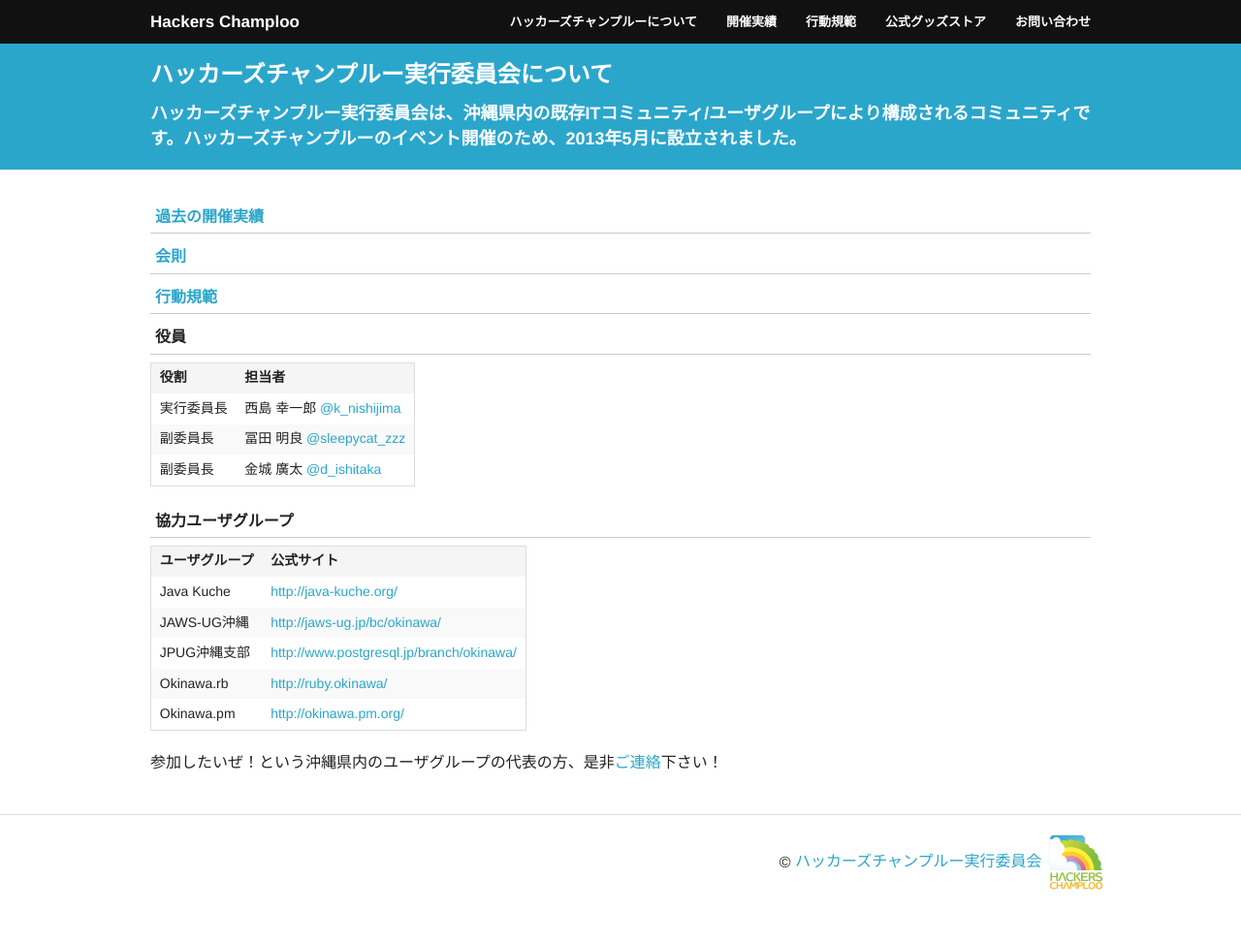
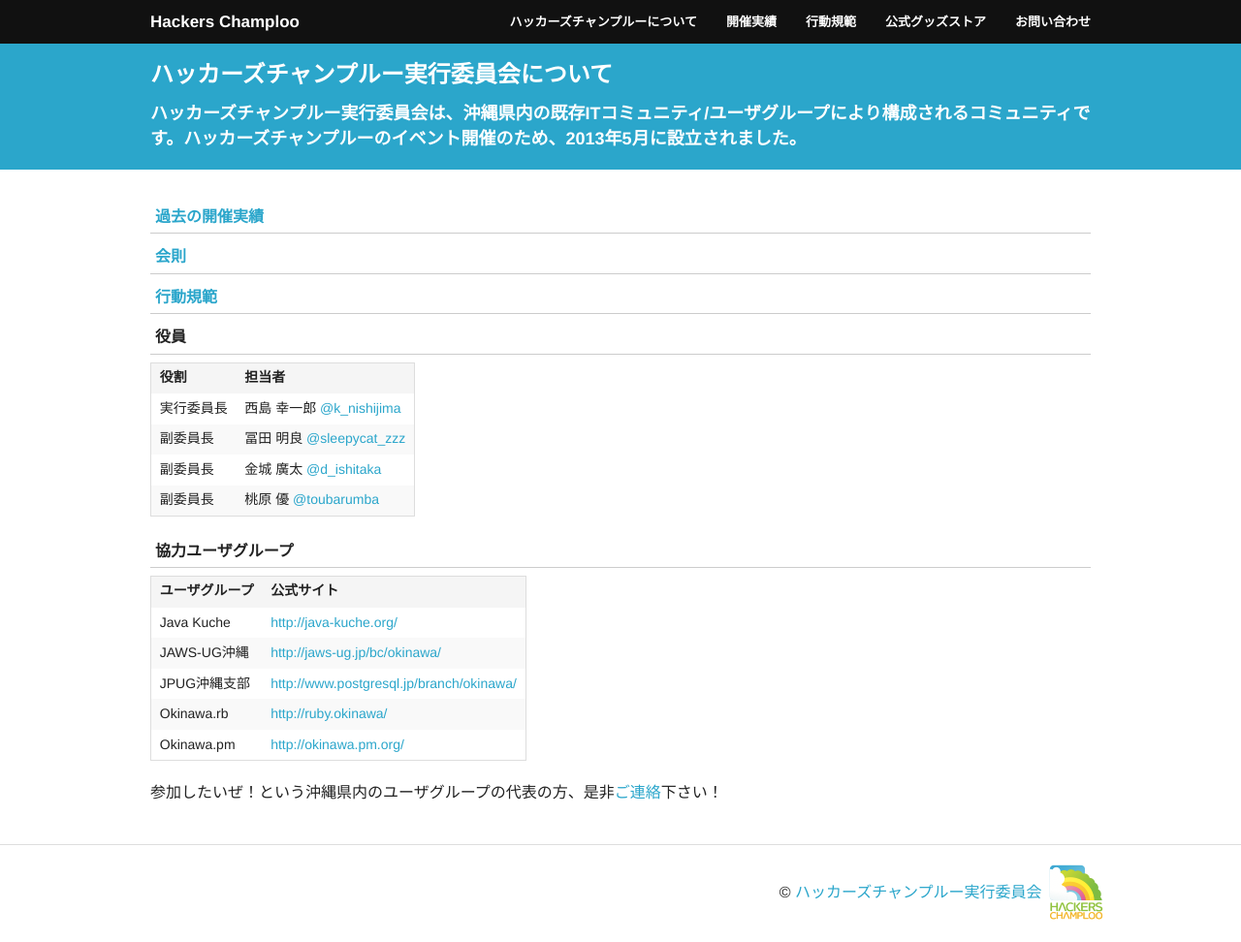
Before and after one commit to hackers-champloo/hackers-champloo.github.io, a Jekyll site: the page built from about.md, in a window 1280 px wide and 972 px high. Shown: the whole window at 97% size. Built offline with Jekyll 4.4.1, drawn with Linux system fonts in a browser that asks for light colours; nearby versions of some CDN libraries.

Commit message:
Update about.md

```diff
--- a/about.md
+++ b/about.md
@@ -17,6 +17,7 @@ description: ハッカーズチャンプルー実行委員会は、沖縄県内
 実行委員長 | 西島 幸一郎 [@k_nishijima](https://twitter.com/k_nishijima)
 副委員長   | 冨田 明良 [@sleepycat_zzz](https://twitter.com/sleepycat_zzz)
 副委員長   | 金城 廣太 [@d_ishitaka](https://twitter.com/d_ishitaka)
+副委員長   | 桃原 優 [@toubarumba](https://twitter.com/toubarumba)
 
 
 ### 協力ユーザグループ
```
